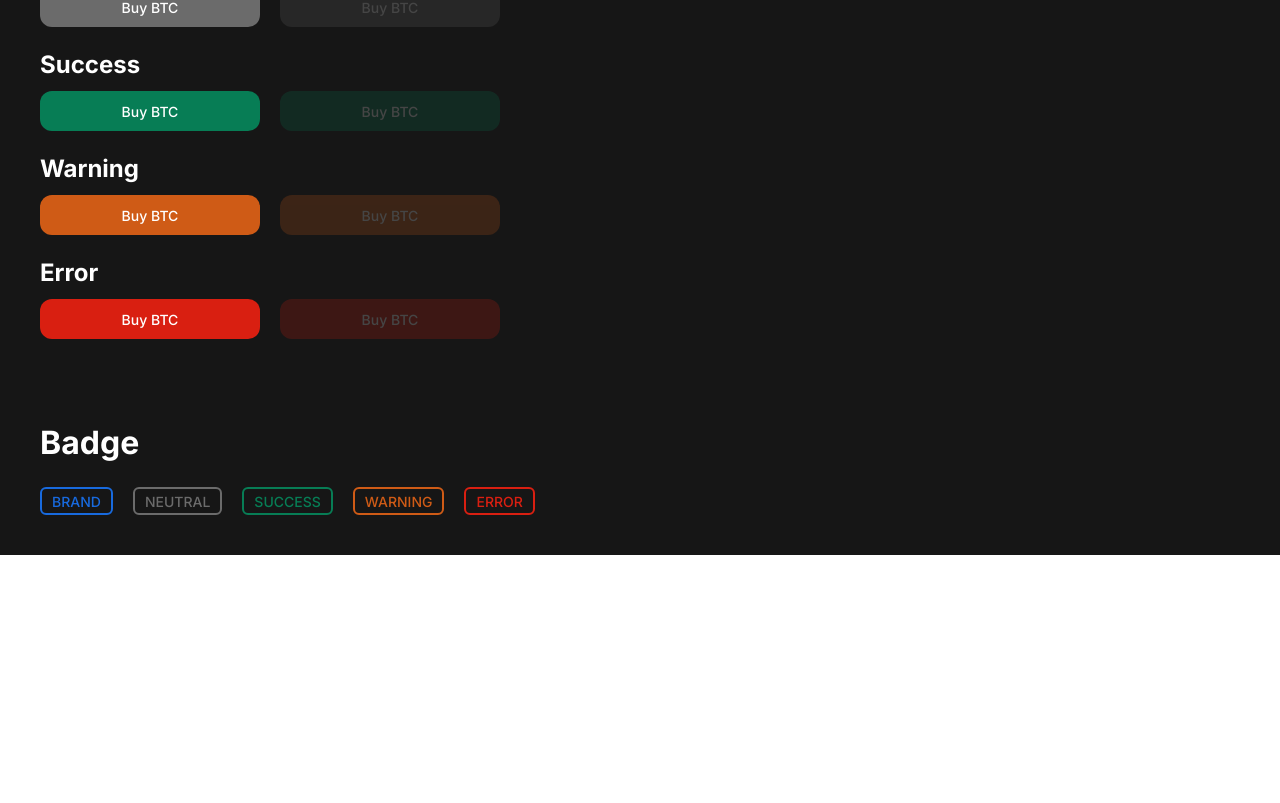
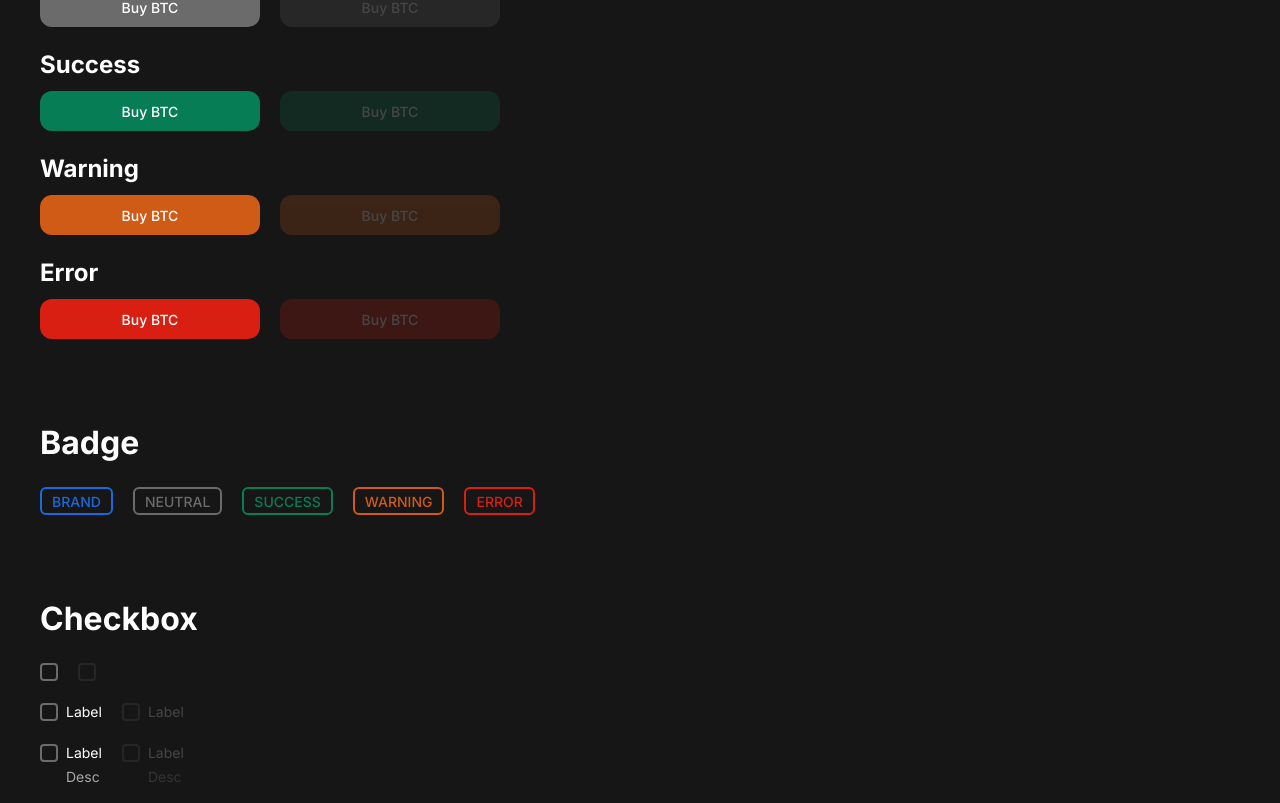
Before and after one commit to cuongcode/fkash-ui, a React (Create React App) app: page / in a window 1280 px wide. Shown: the part 1828-2631 px from the top of the page. Before the commit the page ends 2383 px from the top, so only its background shows below. Built offline with nearby package versions, Linux system fonts and the light colour scheme.

Commit message:
checkbox section

```diff
--- a/package.json
+++ b/package.json
@@ -3,6 +3,7 @@
   "version": "0.1.0",
   "private": true,
   "dependencies": {
+    "@heroicons/react": "^2.1.1",
     "@testing-library/jest-dom": "^5.17.0",
     "@testing-library/react": "^13.4.0",
     "@testing-library/user-event": "^13.5.0",
--- a/src/App.tsx
+++ b/src/App.tsx
@@ -1,5 +1,5 @@
 import { Text, Color} from './components/base/'
-import { Typography, ButtonSection, BadgeSection } from './components/sections'
+import { Typography, ButtonSection, BadgeSection, CheckboxSection } from './components/sections'
 import { FC, ReactNode } from "react";
 
 function App() {
@@ -16,6 +16,9 @@ function App() {
       </Section>
       <Section name='Badge'>
         <BadgeSection />
+      </Section>
+      <Section name='Checkbox'>
+        <CheckboxSection />
       </Section>
     </div>
   );
--- /dev/null
+++ b/src/components/base/base-checkbox.tsx
@@ -0,0 +1,56 @@
+import clsx from 'clsx';
+import { FC, useState } from "react";
+import {CheckIcon} from '@heroicons/react/24/outline'
+import {Text} from './text'
+
+interface CheckboxProps
+extends React.ButtonHTMLAttributes<HTMLButtonElement> {
+  label?: string;
+  desc?: string;
+  preset: keyof typeof CheckboxPreset;
+  className?: string;
+}
+
+export const BaseCheckbox:FC<CheckboxProps> = (props) => {
+  const [isTick, setisTick] = useState(false)
+  const {label, desc, preset, className, disabled, ...rest} = props
+
+  return (
+    <div className='relative flex gap-2 items-center'>
+      <button
+        className={clsx(
+          'rounded-[4px] h-[18px] w-[18px] flex items-center justify-center border-2 hover:border-primary-100 focus:ring-[2px] focus:ring-primary-100',
+          isTick ? 'text-white border-primary-100 bg-primary-100 hover:bg-primary-80 hover:border-primary-80' : 'border-secondary-100',
+          CheckboxPreset[preset],
+          disabled ? 'opacity-20 disabled:pointer-events-none':'',
+          className
+        )}
+        onClick={()=>setisTick(!isTick)}
+        disabled={disabled}
+        {...rest}
+      >
+          {isTick ?
+              <CheckIcon className='w-3 h-3'/>
+          : null }
+      </button>
+      {label ?
+        <Text
+          preset='p4'
+          text={label}
+          className={clsx(disabled ? 'opacity-20 disabled:pointer-events-none':'')}
+        />
+      : null }
+      {desc ?
+        <Text
+          preset='p4'
+          text={desc}
+          className={clsx('absolute left-[26px] top-6 text-secondary-60', disabled ? 'opacity-20 disabled:pointer-events-none':'')}
+        />
+      : null}
+    </div>
+  );
+};
+
+const CheckboxPreset = {
+  base: '',
+}
--- a/src/components/base/index.ts
+++ b/src/components/base/index.ts
@@ -2,3 +2,4 @@ export * from './text'
 export * from './color'
 export * from './button'
 export * from './badge'
+export * from './base-checkbox'
--- /dev/null
+++ b/src/components/sections/checkbox-section.tsx
@@ -0,0 +1,27 @@
+import React from 'react';
+import { BaseCheckbox } from '../base'
+
+export const CheckboxSection = () => {
+    return (
+        <div className='flex flex-col gap-5'>
+            <div className='flex flex-col gap-2'>
+                <div className='flex gap-5'>
+                    <BaseCheckbox preset='base'/>
+                    <BaseCheckbox preset='base' disabled/>
+                </div>
+            </div>
+            <div className='flex flex-col gap-2'>
+                <div className='flex gap-5'>
+                    <BaseCheckbox preset='base' label='Label'/>
+                    <BaseCheckbox preset='base' label='Label' disabled/>
+                </div>
+            </div>
+            <div className='flex flex-col gap-2'>
+                <div className='flex gap-5'>
+                    <BaseCheckbox preset='base' label='Label' desc='Desc'/>
+                    <BaseCheckbox preset='base' label='Label' desc='Desc' disabled/>
+                </div>
+            </div>
+        </div>
+    );
+};
--- a/src/components/sections/index.ts
+++ b/src/components/sections/index.ts
@@ -1,3 +1,4 @@
 export * from './typography'
 export * from './button-section'
 export * from './badge-section'
+export * from './checkbox-section'
```
Also changed, not shown: 1 other file (tests, documents, lock files or other folders).
